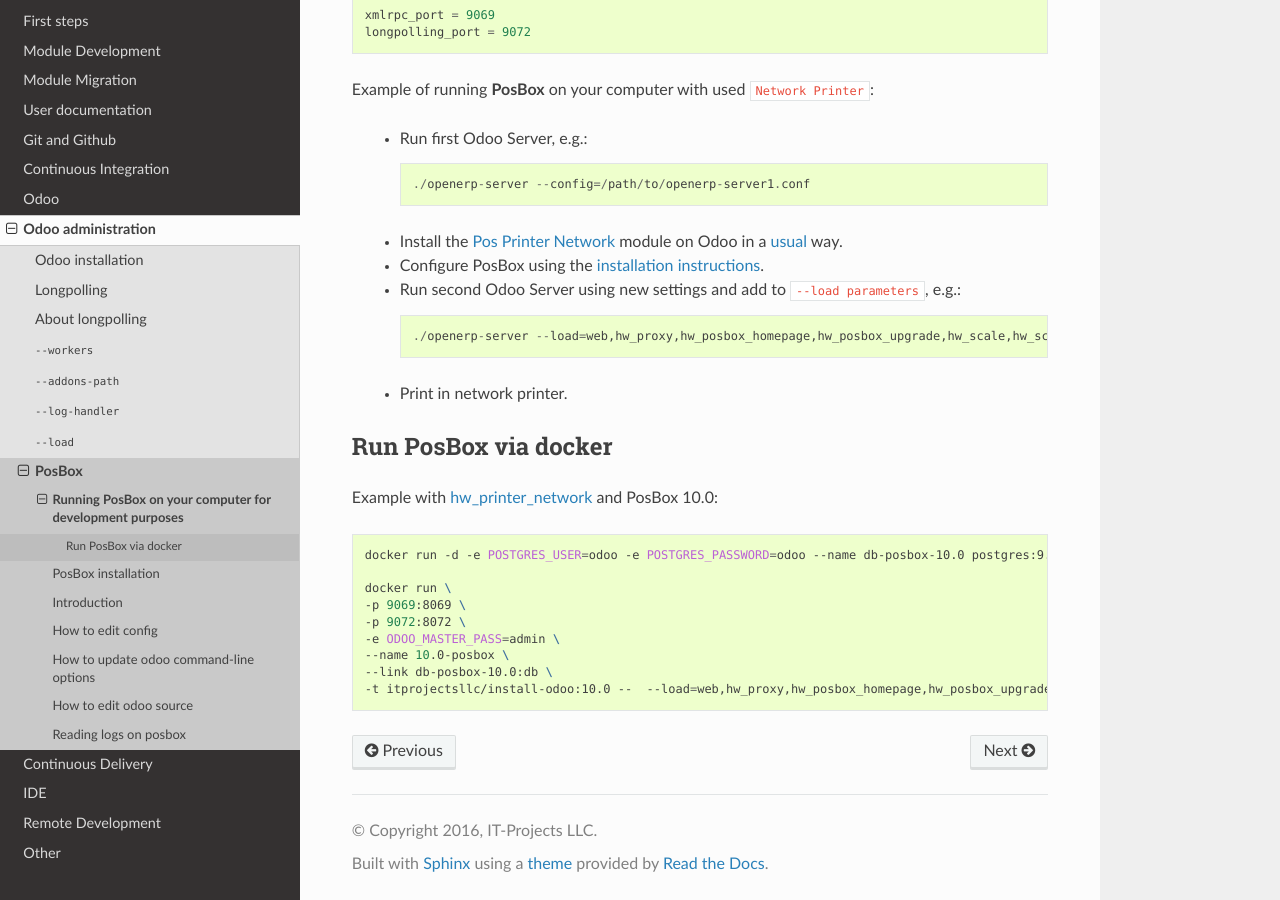
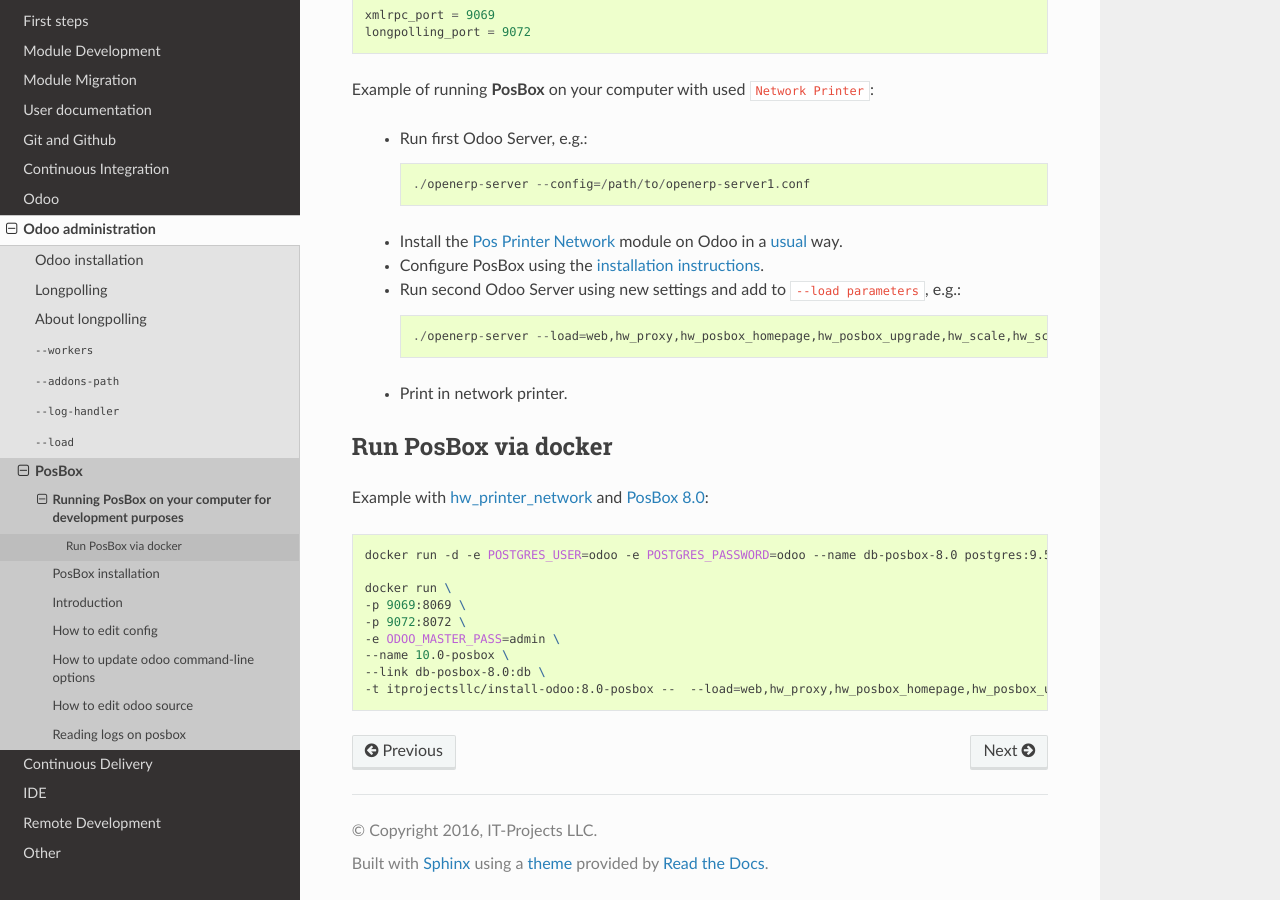
Before and after one commit to itpp-labs/odoo-development, a Sphinx documentation site: the page built from docs/admin/posbox/posbox-emulation.rst, in a window 1280 px wide and 900 px high, scrolled down 577 px. Built offline with Sphinx 7.4.7 and the Read the Docs theme 2.0.0, drawn with Linux system fonts in a browser that asks for light colours; pages that are not in the unit, such as notebooks, are missing from menus.

Commit message:
Update posbox-emulation.rst

```diff
--- a/docs/admin/posbox/posbox-emulation.rst
+++ b/docs/admin/posbox/posbox-emulation.rst
@@ -33,16 +33,16 @@
 
 Run PosBox via docker
 ---------------------
-Example with `hw_printer_network <https://www.odoo.com/apps/modules/10.0/pos_printer_network/>`_ and PosBox 10.0:
+Example with `hw_printer_network <https://www.odoo.com/apps/modules/10.0/pos_printer_network/>`_ and `PosBox 8.0 <https://github.com/odoo/odoo/tree/8.0/addons/point_of_sale/tools/posbox>`_:
 
 .. code-block:: sh
 
-    docker run -d -e POSTGRES_USER=odoo -e POSTGRES_PASSWORD=odoo --name db-posbox-10.0 postgres:9.5
+    docker run -d -e POSTGRES_USER=odoo -e POSTGRES_PASSWORD=odoo --name db-posbox-8.0 postgres:9.5
 
     docker run \
     -p 9069:8069 \
     -p 9072:8072 \
     -e ODOO_MASTER_PASS=admin \
     --name 10.0-posbox \
-    --link db-posbox-10.0:db \
-    -t itprojectsllc/install-odoo:10.0 --  --load=web,hw_proxy,hw_posbox_homepage,hw_posbox_upgrade,hw_scale,hw_scanner,hw_escpos,hw_printer_network
+    --link db-posbox-8.0:db \
+    -t itprojectsllc/install-odoo:8.0-posbox --  --load=web,hw_proxy,hw_posbox_homepage,hw_posbox_upgrade,hw_scale,hw_scanner,hw_escpos,hw_printer_network
```
